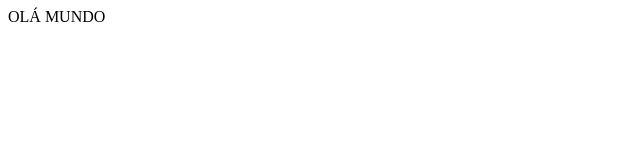
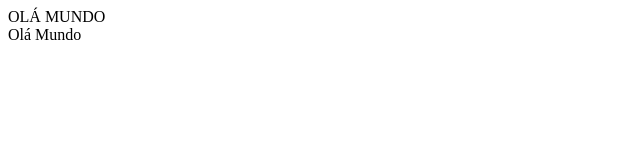
Before and after one commit to Mjunior22/test-repo, a plain HTML site: page index.html in a window 1280 px wide. Shown: the full height of the page, 0-640 px from the left. Drawn offline with Linux system fonts and the light colour scheme.

Commit message:
feature: exemplo

```diff
--- a/index.html
+++ b/index.html
@@ -7,5 +7,6 @@
 </head>
 <body>
     OLÁ MUNDO
+    <div>Olá Mundo</div>
 </body>
 </html>
```
